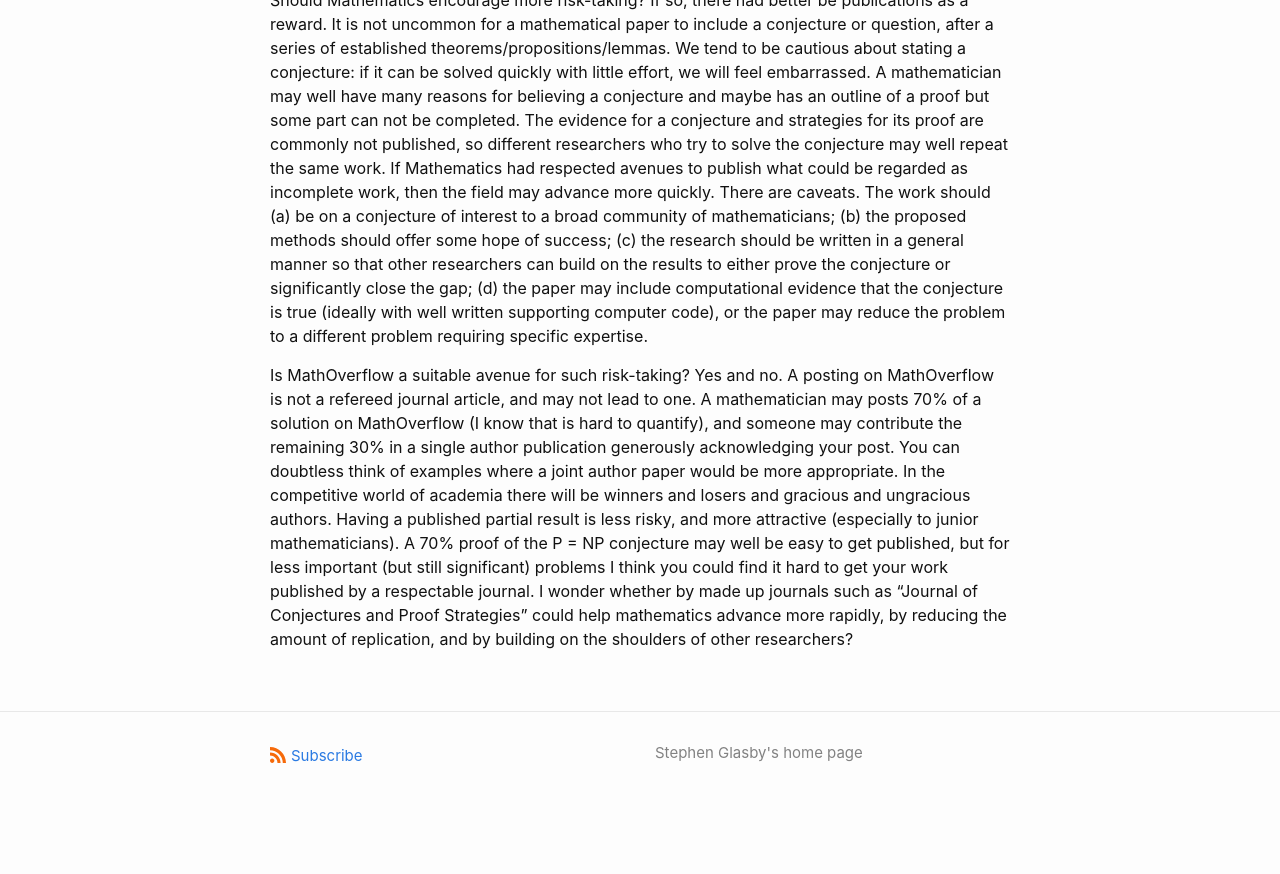
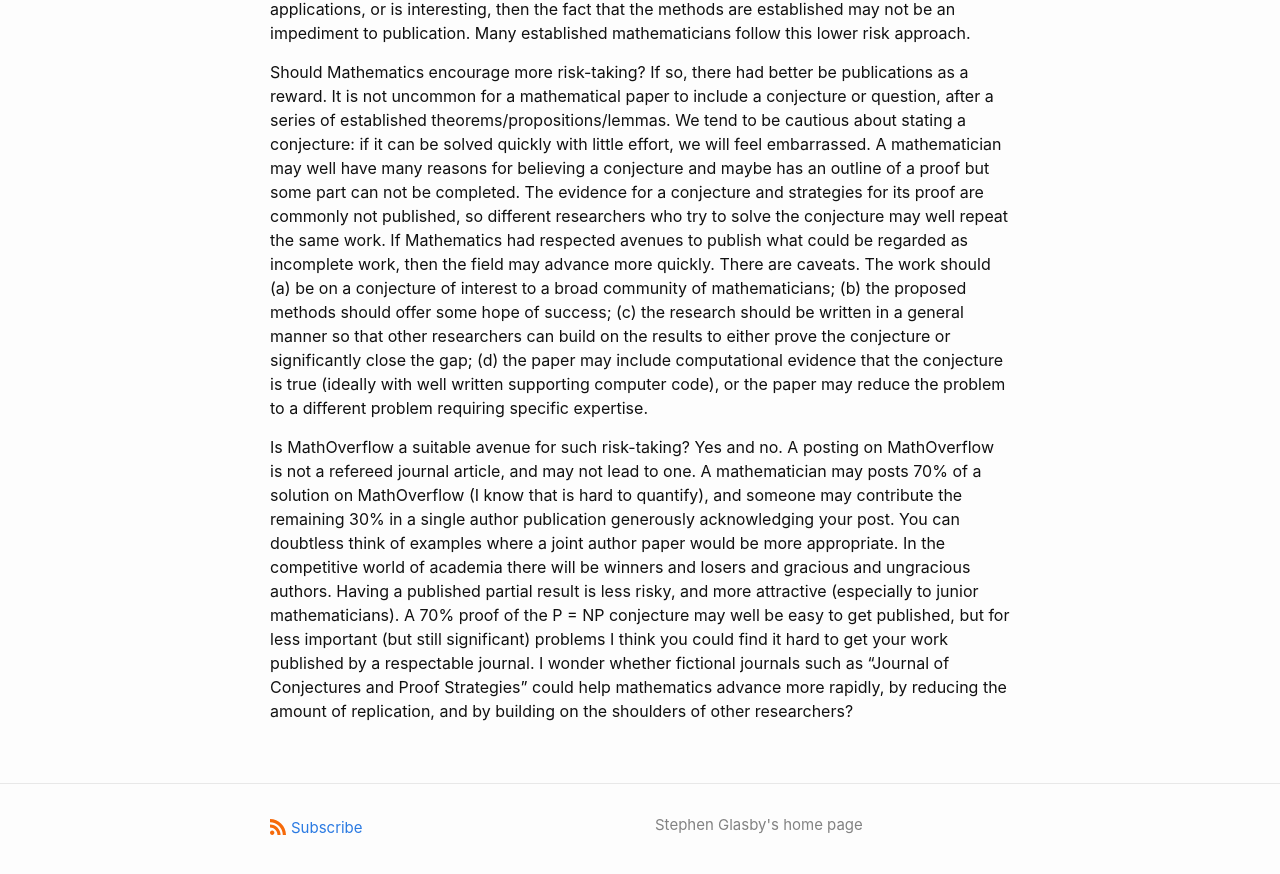
Before and after one commit to StephenGlasby/StephenGlasby.github.io, a Jekyll site: the page built from blog.md, in a window 1280 px wide and 900 px high, scrolled down 2882 px. Shown: the top 874 px of the window. Built offline with Jekyll 4.4.1, drawn with Linux system fonts in a browser that asks for light colours; before the commit the page ends 3710 px from its top, so only the background shows below that; some of the changed text lies outside the part shown.

```diff
--- a/blog.md
+++ b/blog.md
@@ -168,7 +175,7 @@ losers and gracious and ungracious authors. Having a published partial result
 is less risky, and more attractive (especially to junior mathematicians).
 A 70% proof of the P = NP conjecture may well be easy to get published, but for
 less important (but still significant) problems I think you could find it hard
-to get your work published by a respectable journal. I wonder whether by
-made up journals such as "Journal of Conjectures and Proof Strategies" could
+to get your work published by a respectable journal. I wonder whether fictional
+journals such as "Journal of Conjectures and Proof Strategies" could
 help mathematics advance more rapidly, by reducing the amount of replication,
 and by building on the shoulders of other researchers?
```
Also changed, not shown: other parts of blog.md (+8 -1 lines).
